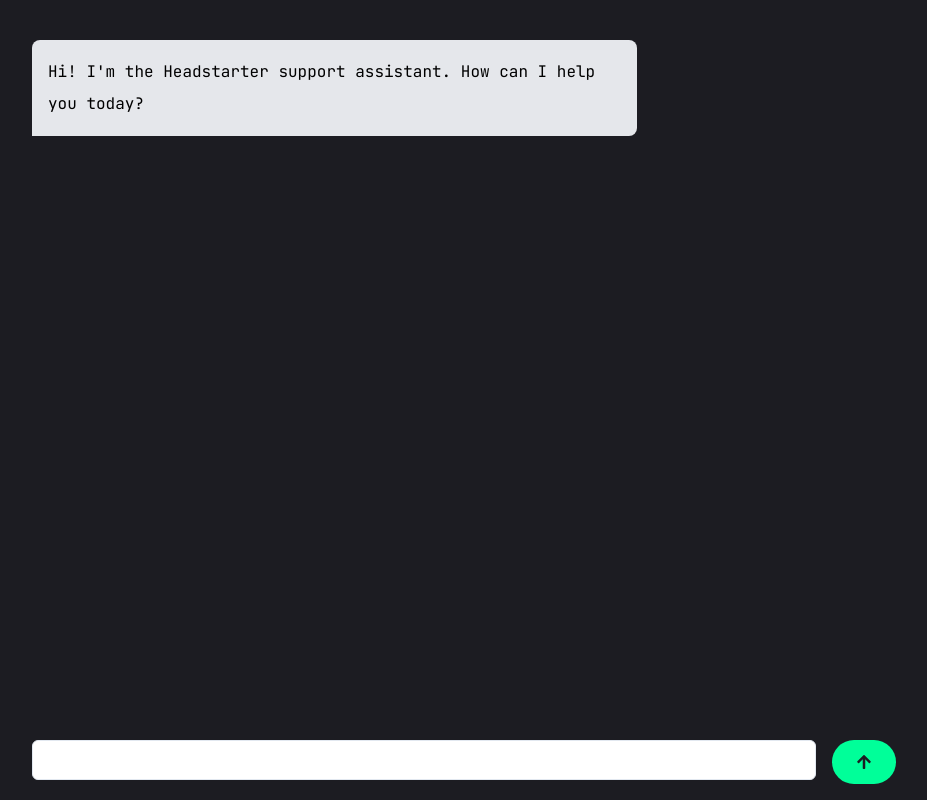
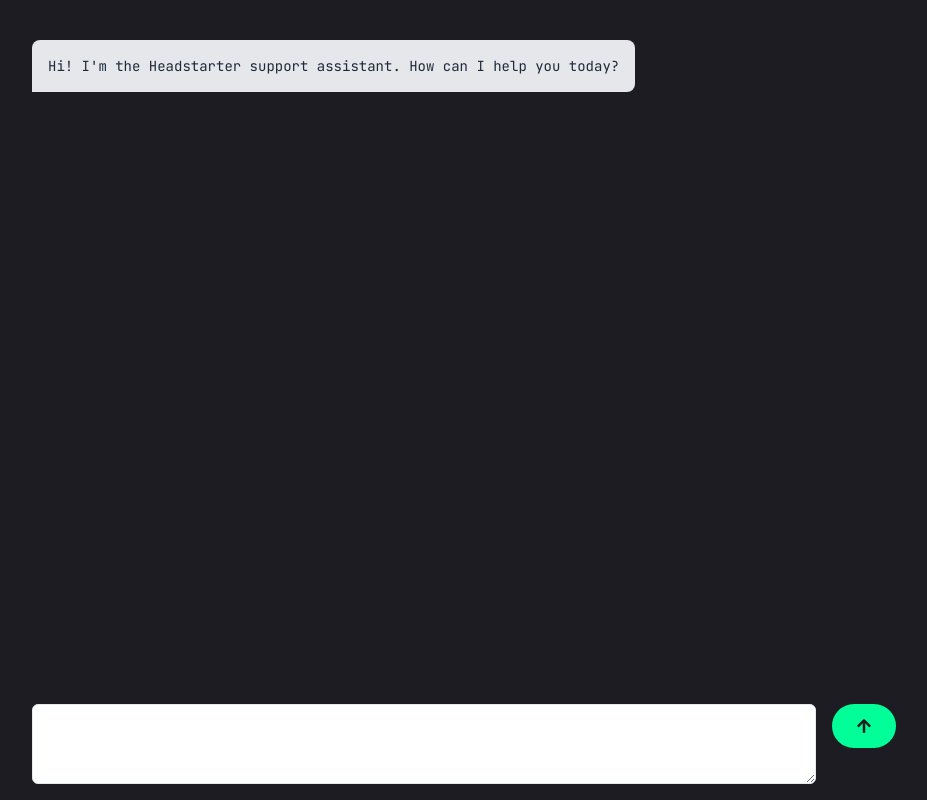
Before and after one commit to JohnZDictator/ai_customer_support, a Next.js app: page / in a window 1280 px wide. Shown: the whole page, without its empty margins (176-1103 px from the left). Built offline with nearby package versions, Linux system fonts and the light colour scheme.

Commit message:
change input to text area and fixed font-sizes

```diff
--- a/app/page.jsx
+++ b/app/page.jsx
@@ -7,6 +7,7 @@
 import { Button } from "@/components/ui/button";
 import { Input } from "@/components/ui/input";
 import Message from "@/components/Message";
+import { Textarea } from "@/components/ui/textarea";
 
 export default function Home() {
   const [messages, setMessages] = useState([
@@ -91,7 +92,7 @@
         <div ref={messagesEndRef} />
       </div>
       <div className="p-4 border-gray-300 flex flex-row space-x-4 w-full">
-        <Input value={message} onChange={(e) => setMessage(e.target.value)} onKeyPress={handleKeyPress} disabled={isLoading} />
+        <Textarea value={message} onChange={(e) => setMessage(e.target.value)} onKeyPress={handleKeyPress} disabled={isLoading} />
         <Button onClick={sendMessage} disabled={isLoading}>
           <FaArrowUp />
         </Button>
--- a/components/Message.jsx
+++ b/components/Message.jsx
@@ -6,10 +6,10 @@
   return (
     <div className={clsx('flex w-full my-6', isUser ? 'justify-end' : 'justify-start')}>
         <div className={clsx(
-          'max-w-[70%] p-4 rounded-lg',
+          'max-w-[70%] p-4 rounded-lg text-sm',
           isUser
             ? 'bg-blue-500 text-white rounded-br-none'
-            : 'bg-gray-200 text-black rounded-bl-none'
+            : 'bg-gray-200 text-slate-800 rounded-bl-none'
         )}>
             {message}
         </div>
--- /dev/null
+++ b/components/ui/textarea.jsx
@@ -0,0 +1,18 @@
+import * as React from "react"
+
+import { cn } from "@/lib/utils"
+
+const Textarea = React.forwardRef(({ className, ...props }, ref) => {
+  return (
+    (<textarea
+      className={cn(
+        "flex min-h-[80px] w-full rounded-md border border-slate-200 bg-white px-3 py-2 text-sm text-slate-800 ring-offset-white placeholder:text-slate-500 focus-visible:outline-none focus-visible:ring-2 focus-visible:ring-slate-950 focus-visible:ring-offset-2 disabled:cursor-not-allowed disabled:opacity-50 dark:border-slate-800 dark:bg-slate-950 dark:ring-offset-slate-950 dark:placeholder:text-slate-400 dark:focus-visible:ring-slate-300",
+        className
+      )}
+      ref={ref}
+      {...props} />)
+  );
+})
+Textarea.displayName = "Textarea"
+
+export { Textarea }
```
